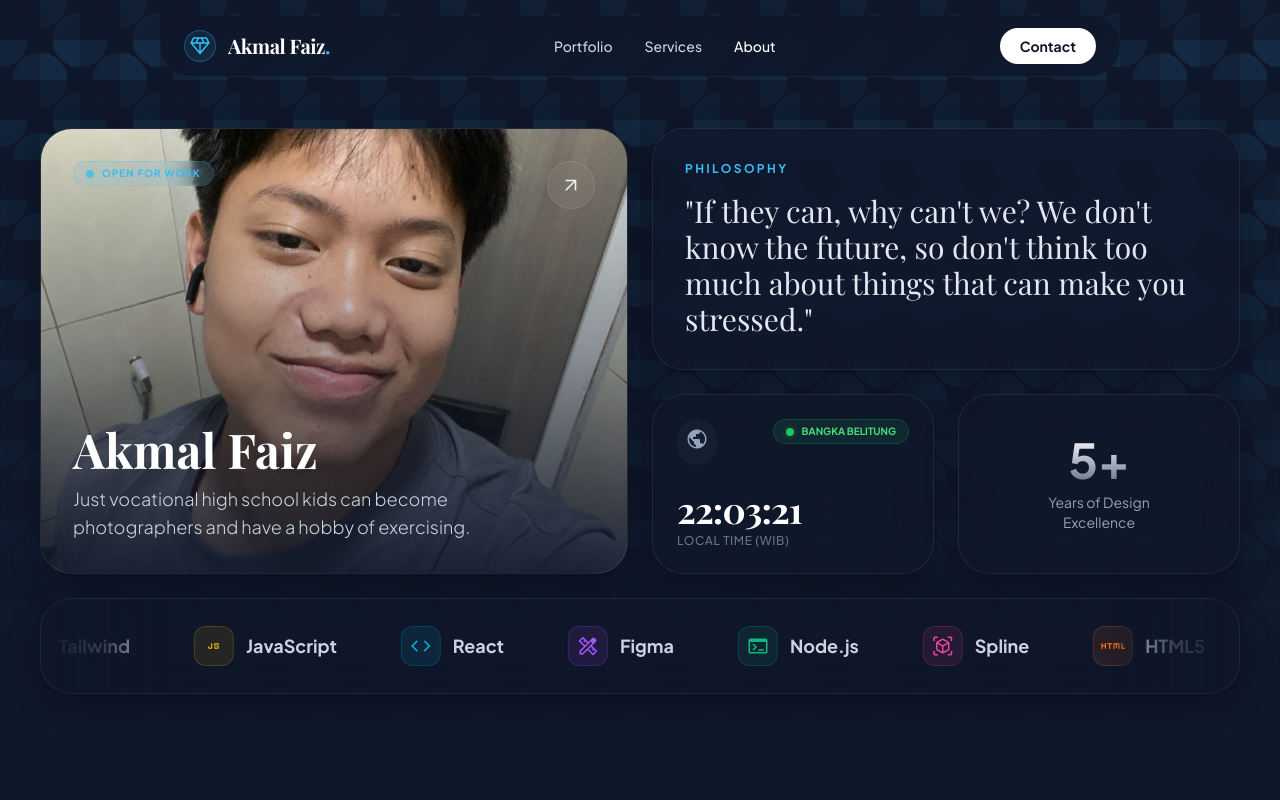
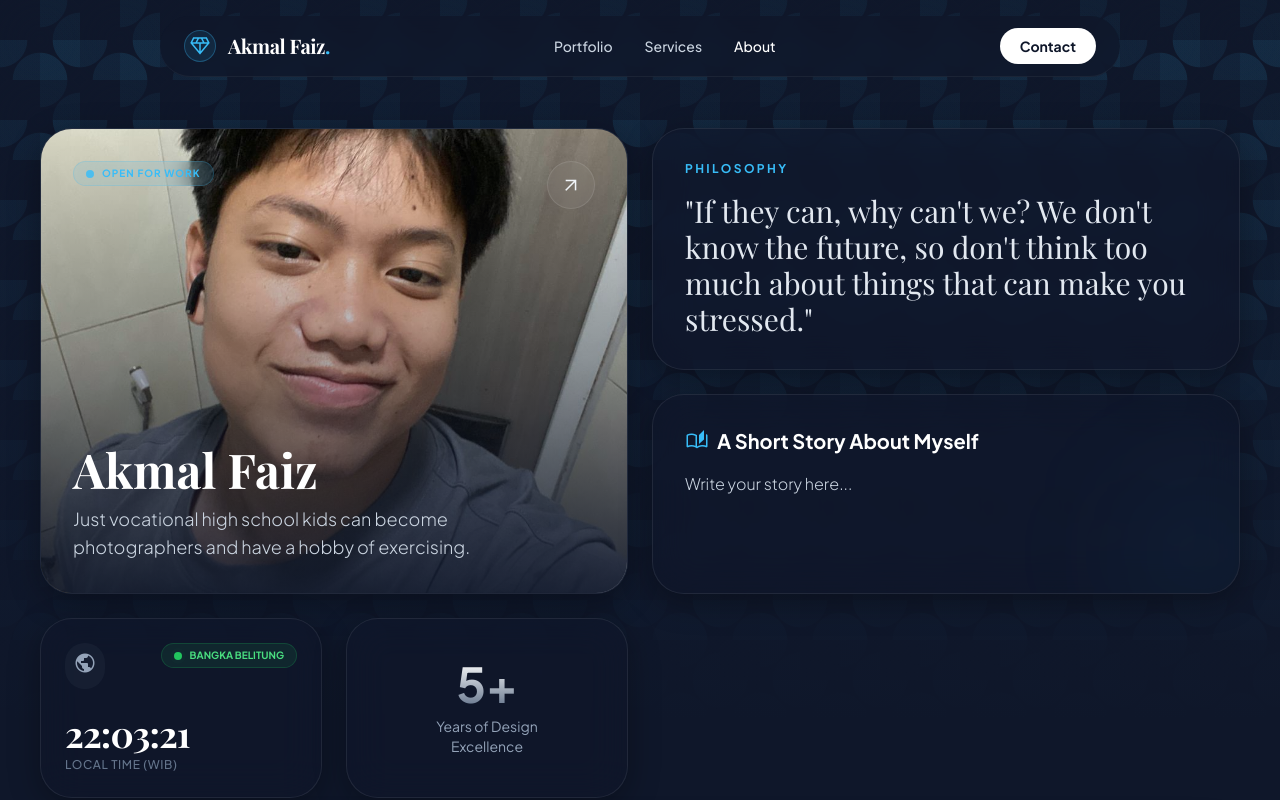
Before and after one commit to deayusts-ux/webakmal, a Next.js app: page /about in a window 1280 px wide. Shown: the top 800 px of the page. Built offline with nearby package versions, Linux system fonts and the light colour scheme; a web font is replaced by a local one.

Commit message:
add short story card

```diff
--- a/src/app/about/page.tsx
+++ b/src/app/about/page.tsx
@@ -2,6 +2,7 @@ import Header from "@/components/Header";
 import Footer from "@/components/Footer";
 import BentoHero from "@/components/about/BentoHero";
 import BentoPhilosophy from "@/components/about/BentoPhilosophy";
+import BentoStory from "@/components/about/BentoStory";
 import BentoTimeLocation from "@/components/about/BentoTimeLocation";
 import BentoStats from "@/components/about/BentoStats";
 import BentoStack from "@/components/about/BentoStack";
@@ -15,6 +16,7 @@ export default function AboutPage() {
                     <div className="grid grid-cols-1 md:grid-cols-3 lg:grid-cols-4 gap-6 auto-rows-[minmax(180px,auto)]">
                         <BentoHero />
                         <BentoPhilosophy />
+                        <BentoStory />
                         <BentoTimeLocation />
                         <BentoStats />
                         <BentoStack />
--- /dev/null
+++ b/src/components/about/BentoStory.tsx
@@ -0,0 +1,19 @@
+export default function BentoStory() {
+    return (
+        <div className="glass-panel-dark rounded-[32px] col-span-1 md:col-span-2 p-8 flex flex-col justify-start relative overflow-hidden group min-h-[200px]">
+            <div className="relative z-10">
+                <h2 className="text-xl font-bold text-white mb-4 flex items-center gap-2">
+                    <span className="material-symbols-outlined text-primary">auto_stories</span>
+                    A Short Story About Myself
+                </h2>
+                <div className="prose prose-invert prose-sm max-w-none text-slate-300 font-light leading-relaxed">
+                    <p>
+                        Write your story here...
+                    </p>
+                </div>
+            </div>
+            {/* Decoration */}
+            <div className="absolute -bottom-10 -right-10 w-40 h-40 bg-primary/5 rounded-full blur-3xl group-hover:bg-primary/10 transition-colors"></div>
+        </div>
+    );
+}
```
